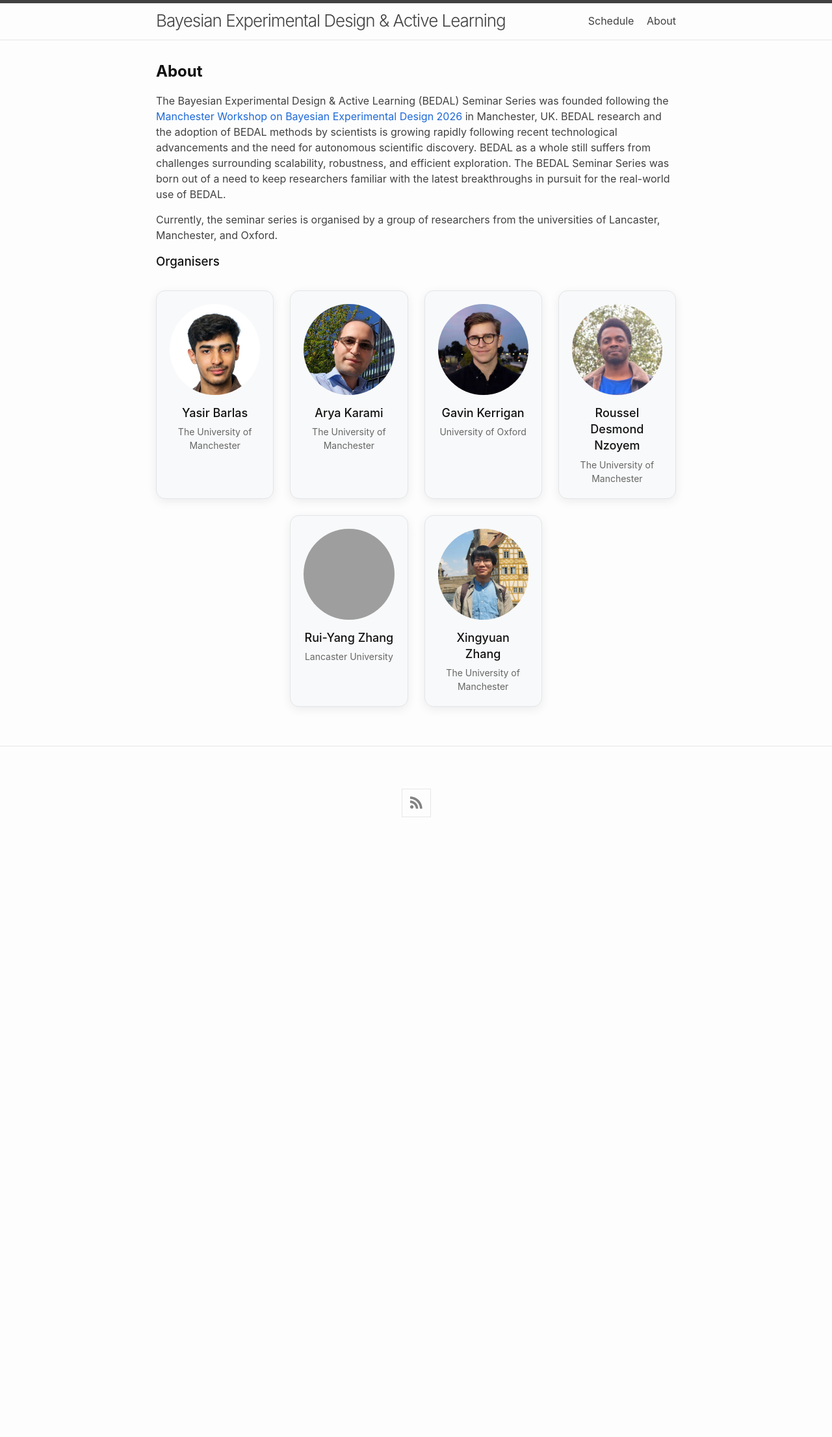
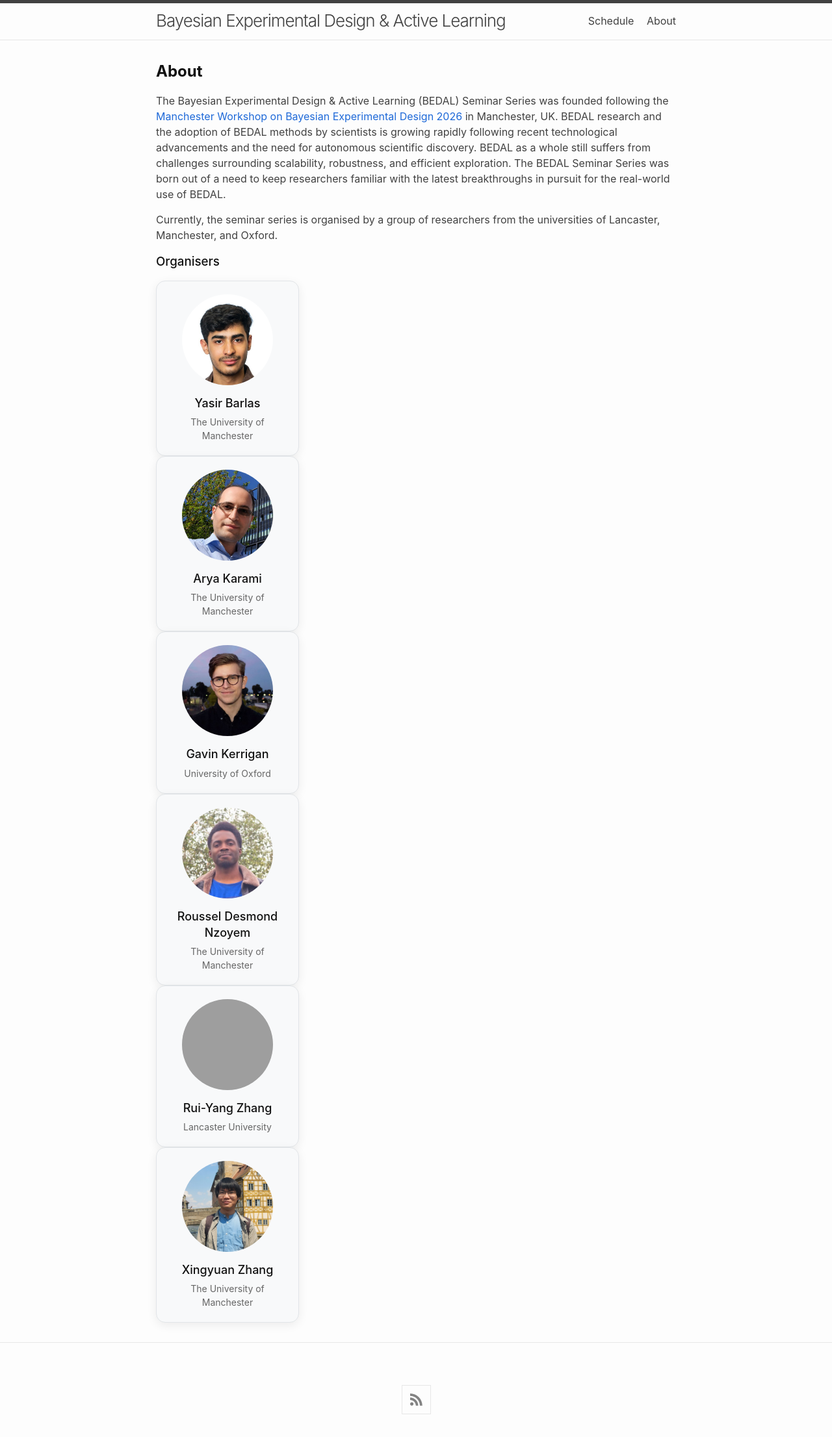
Before and after one commit to bayesiandesign/seminar, a Jekyll site: the page built from about.html, in a window 1280 px wide. Shown: the whole page at 65% size. Built offline with Jekyll 4.4.1, drawn with Linux system fonts in a browser that asks for light colours; nearby versions of some CDN libraries; before the commit the page ends 1294 px from its top, so only the background shows below that; grey boxes are pictures that could not be loaded.

Commit message:
Update style.scss

```diff
--- a/assets/css/style.scss
+++ b/assets/css/style.scss
@@ -323,21 +323,31 @@
 }
 
 
-.organisers-grid {
-    display: grid;
-
-    grid-template-columns: repeat(4, 1fr);
-
-    gap: 25px;
-
+.organisers {
+    width: 100%;
     max-width: 1000px;
-
     margin: 30px auto;
 }
 
 
+.organisers-row {
+    display: flex;
+
+    justify-content: center;
+    align-items: stretch;
+
+    gap: 25px;
+
+    margin-bottom: 25px;
+}
+
+
 .organiser-card {
+    width: 220px;
+
     padding: 20px;
+
+    box-sizing: border-box;
 
     text-align: center;
 
@@ -347,15 +357,6 @@
     border-radius: 14px;
 
     box-shadow: 0 4px 15px rgba(0, 0, 0, 0.07);
-}
-
-
-.organiser-card:nth-child(5) {
-    grid-column: 2;
-}
-
-.organiser-card:nth-child(6) {
-    grid-column: 3;
 }
 
 
@@ -391,30 +392,35 @@
 }
 
 
-@media (max-width: 800px) {
+@media (max-width: 900px) {
 
-    .organisers-grid {
-        grid-template-columns: repeat(2, 1fr);
-    }
-
-
-    .organiser-card:nth-child(5),
-    .organiser-card:nth-child(6) {
-        grid-column: auto;
+    .organisers-row {
+        flex-wrap: wrap;
     }
 
 }
 
 
-@media (max-width: 500px) {
+@media (max-width: 600px) {
 
-    .organisers-grid {
-        grid-template-columns: 1fr;
+    .organisers-row {
+        flex-direction: column;
 
-        max-width: 350px;
+        align-items: center;
+
+        gap: 20px;
+
+        margin-bottom: 20px;
+    }
+
+
+    .organiser-card {
+        width: 100%;
+        max-width: 300px;
     }
 
 }
+
 
 @media (max-width: 700px) {
 
```
